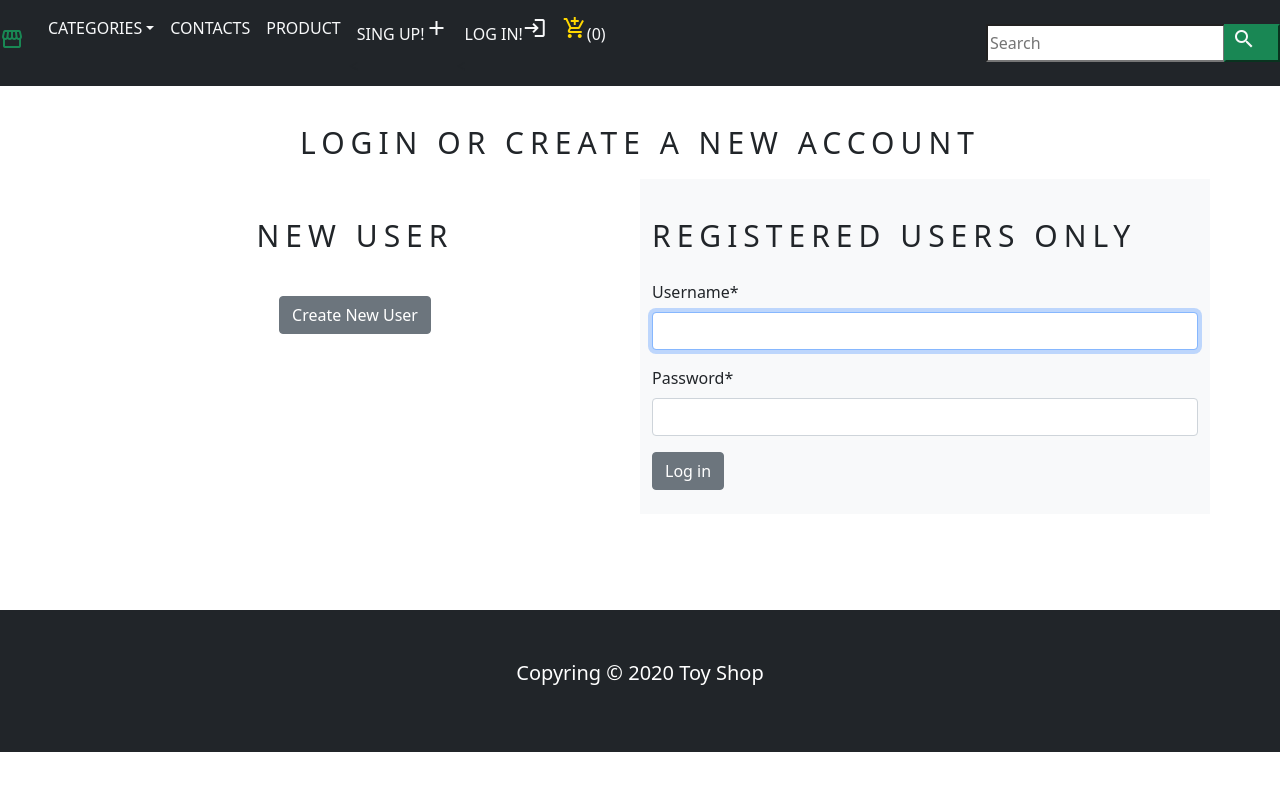
After one commit to rqwear/EcommerceProject, a Django app: page /account/login/ in a window 1280 px wide. The commit adds this page. Run offline with Django 3.2, Linux system fonts and the light colour scheme; data that the repository does not hold is empty; some libraries are stand-ins or nearby versions.

Commit message:
01/09/21 login/signup

```diff
--- a/EcommerceProject/settings.py
+++ b/EcommerceProject/settings.py
@@ -31,6 +31,8 @@ ALLOWED_HOSTS = []
 # Application definition
 
 INSTALLED_APPS = [
+    'crispy_bootstrap5',
+    'crispy_forms',
     'shop',
     'django.contrib.admin',
     'django.contrib.auth',
@@ -136,6 +138,9 @@ STATIC_URL = '/static/'
 MEDIA_URL = '/media/'
 MEDIA_ROOT = BASE_DIR / 'media'
 
+CRISPY_ALLOWED_TEMPLATE_PACKS = "bootstrap5"
+
+CRISPY_TEMPLATE_PACK = "bootstrap5"
 # Default primary key field type
 # https://docs.djangoproject.com/en/3.2/ref/settings/#default-auto-field
 
--- a/EcommerceProject/static/css/base.css
+++ b/EcommerceProject/static/css/base.css
@@ -21,3 +21,7 @@ body {
     color: red;
     font-width: bold;
 }
+
+.costom_div {
+    margin-bottom: 20px !important;
+}
--- a/requirements.txt
+++ b/requirements.txt
@@ -1,4 +1,5 @@
 asgiref==3.4.1
+crispy-bootstrap5==0.5
 Django==3.2.6
 django-crispy-forms==1.12.0
 Pillow==8.3.1
--- a/shop/forms.py
+++ b/shop/forms.py
@@ -10,4 +10,4 @@ class SignUpForm(UserCreationForm):
 
     class Meta:
         model = User
-        fields = ('first_name', 'last_name', 'username', 'password1', 'password2')
+        fields = ('first_name', 'last_name', 'username', 'password1', 'password2', 'email')
--- /dev/null
+++ b/shop/templates/login.html
@@ -0,0 +1,49 @@
+{%  extends 'base.html' %}
+
+{% load static %}
+{% load crispy_forms_tags %}
+{% block title %}
+    Log in
+{% endblock %}
+
+{% block content %}
+
+
+	<div class="container">
+		<br>
+		<h1 class="product_title text-center">
+			Login or Create a New Account
+		</h1>
+		<div class="row">
+			<div class="col-12 col-sm-12 col-lg-6 text-center custom_div" >
+				<br>
+				<h2 class="product_title">
+					New User
+				</h2>
+				<br>
+				<a href="{% url 'signup' %}" class="btn btn-secondary">Create New User</a>
+			</div>
+			<div class="col-12 col-sm-12 col-md-12 col-lg-6 bg-light">
+				<div>
+					<br>
+					<h2 class="product_title">
+						Registered Users Only
+					</h2>
+					<form method="post">
+						{% csrf_token %}
+						<p>{{ form | crispy }}</p>
+						<button type='submit' class="btn btn-secondary">Log in</button>
+
+					</form>
+					<br>
+				</div>
+			</div>
+		</div>
+		<br>
+	</div>
+	<br>
+
+
+
+
+{% endblock %}
--- a/shop/templates/navbar.html
+++ b/shop/templates/navbar.html
@@ -1,7 +1,7 @@
 <header>
     <nav class="navbar navbar-expand-md navbar-light bg-dark">
 
-        <a href="#" class="navbar-brand"><i class="material-icons text-success md-36">storefront</i> </a>
+        <a href="{% url 'home' %}" class="navbar-brand"><i class="material-icons text-success md-36">storefront</i> </a>
         <button class="navbar-toggler bg-light" type="button" data-bs-toggle="collapse" data-bs-target="#navbar">
             <span class="navbar-toggler-icon"></span></button>
         <div id="navbar" class="collapse navbar-collapse justify-content-between">
@@ -17,6 +17,19 @@
             </li>
             <li class="nav-item"><a class="nav-link text-light text-uppercase font-weight-bold" href="">Contacts</a> </li>
             <li class="nav-item"><a class="nav-link text-light text-uppercase font-weight-bold" href="">Product</a> </li>
+            {% if request.user.is_authenticated and request.user.first_name %}
+            <li class="nav-item"><span class="nav-link text-light text-uppercase font-weight-bold" >
+                Welcome {{ request.user.first_name }}!<span class="material-icons">account_circle</span></span></li>
+
+                <li class="nav-item"><a class="nav-link text-light text-uppercase font-weight-bold" href="{% url 'signout' %}">
+                Sing out!<span class="material-icons">logout</span></a><</li>
+
+            {% else %}
+                <li class="nav-item"><a class="nav-link text-light text-uppercase font-weight-bold" href="{% url 'signup' %}">
+                Sing up!<span class="material-icons">add</span></a><</li>
+                <li class="nav-item"><a class="nav-link text-light text-uppercase font-weight-bold" href="{% url 'login' %}">
+                Log in!<span class="material-icons">login</span></a><</li>
+            {% endif %}
             <li class="nav-item"><a class="nav-link text-light text-uppercase font-weight-bold" href="{% url 'cart_detail' %}">
                 <span class="material-icons cart-icon">add_shopping_cart</span>({{ item_count }})</a> </li>
         </ul>
--- a/shop/urls.py
+++ b/shop/urls.py
@@ -10,5 +10,7 @@ urlpatterns = [
     path('cart/add/<int:product_id>', views.add_cart, name='add_cart'),
     path('cart/remove/<int:product_id>', views.cart_remove, name='cart_remove'),
     path('cart/remove_product/<int:product_id>', views.cart_remove_product, name='cart_remove_product'),
-    path('account/create/', views.signUpview, name= 'sign_up'),
+    path('account/create/', views.signUpView, name='signup'),
+    path('account/login/', views.loginView, name='login'),
+    path('account/signoutn/', views.signoutView, name='signout'),
 ]
--- a/shop/views.py
+++ b/shop/views.py
@@ -4,6 +4,8 @@ from django.http import HttpResponse
 from .models import Category, Product, Cart, CartItem
 from django.contrib.auth.models import Group, User
 from .forms import SignUpForm
+from django.contrib.auth.forms import AuthenticationForm
+from django.contrib.auth import login, authenticate, logout
 
 
 # Create your views here.
@@ -84,15 +86,37 @@ def cart_remove_product(request, product_id):
     return redirect('cart_detail')
 
 
-def signUpview(request):
+def signUpView(request):
     if request.method == 'POST':
         form = SignUpForm(request.POST)
         if form.is_valid():
             form.save()
-            username = form.clean_data.get('username')
+            username = form.cleaned_data.get('username')
             signup_user = User.objects.get(username=username)
             user_group = Group.objects.get(name='User')
             user_group.user_set.add(signup_user)
     else:
         form = SignUpForm()
     return render(request, 'signup.html', {'form': form})
+
+
+def loginView(request):
+    if request.method == 'POST':
+        form = AuthenticationForm(data=request.POST)
+        if form.is_valid():
+            username = request.POST['username']
+            password = request.POST['password']
+            user = authenticate(username=username, password=password)
+            if user is not None:
+                login(request, user)
+                return redirect('home')
+            else:
+                return redirect('signup')
+    else:
+        form = AuthenticationForm()
+    return render(request,'login.html', {'form': form })
+
+
+def signoutView(request):
+    logout(request)
+    return redirect('login')
```
Also changed, not shown: shop/templates/cart.html (+8 -3 lines), shop/templates/signup.html (+18 -13 lines).
